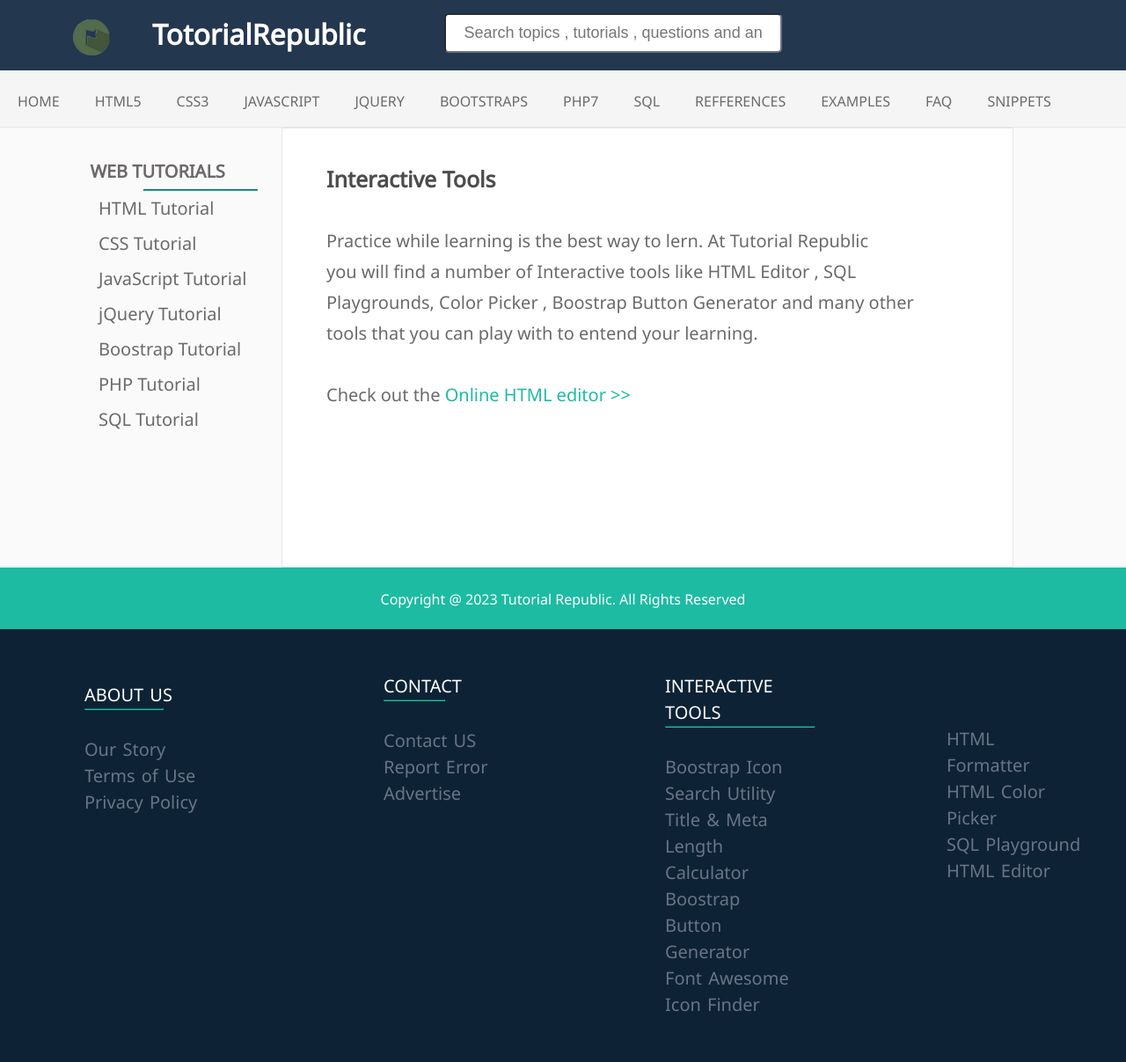
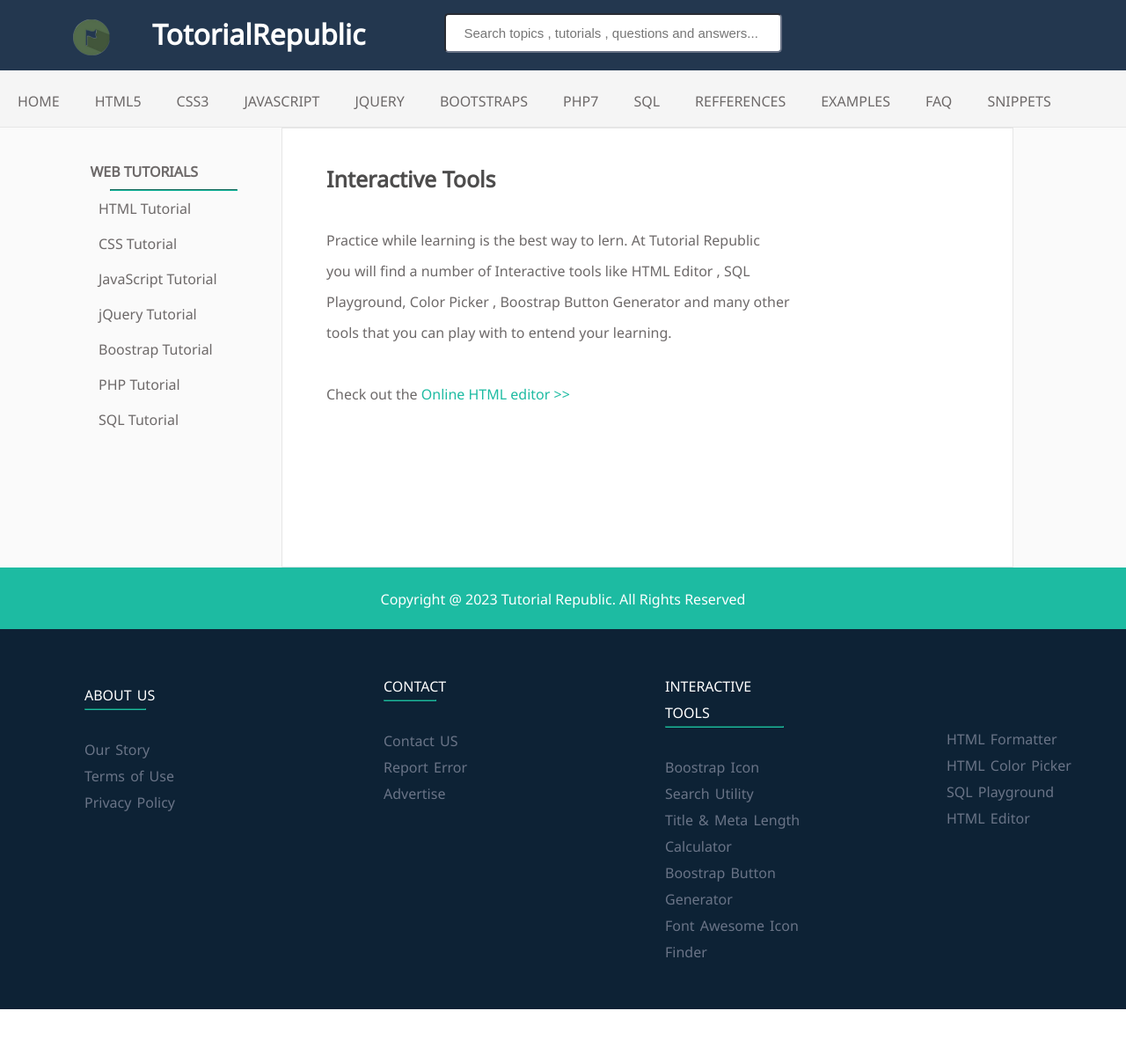
Before and after one commit to Tha-Chansopharong/Tha-Chansopharong.github.io, a PHP site: page / in a window 1280 px wide. Shown: the whole page at 88% size. After the commit the page ends 1147 px from the top, so only its background shows below. Run offline with PHP 8.4, Linux system fonts and the light colour scheme.

Commit message:
new updated

```diff
--- a/Homework-01/index.html
+++ b/Homework-01/index.html
@@ -44,7 +44,7 @@
         <div class="content">
             <div class="left-sidebar">
                 <h4>WEB TUTORIALS</h4>
-                <hr style="width: 130px; border-color: #1dbba2; margin-left: 163px;">
+                <hr style="width: 145px; border-color: #1dbba2; margin-left: 125px;">
                 <ol>
                     <li>HTML Tutorial</li>
                     <li>CSS Tutorial</li>
@@ -63,7 +63,7 @@
                     Practice while learning is the best way to lern. At Tutorial Republic <br> you
                     will find a number of Interactive tools like HTML Editor , SQL <br>
 
-                    Playgrounds, Color Picker , Boostrap Button Generator and many other <br> tools
+                    Playground, Color Picker , Boostrap Button Generator and many other <br> tools
                     that you can play with to entend your learning. <br><br>
 
                     Check out the  <a style="text-decoration: none; color: #1dbba2;" href="#">Online HTML editor >></a>
@@ -87,7 +87,7 @@
             <div class="About-us">
                 <ol>
                     <li style="color: white; ">ABOUT US</li>
-                    <hr style="width: 90px; border-color: #1dbba2;"><br>
+                    <hr style="width: 70px; border-color: #1dbba2;"><br>
                     <li>Our Story</li>
                     <li>Terms of Use</li>
                     <li>Privacy Policy</li>
@@ -96,7 +96,7 @@
             <div class="Contact">
                 <ol>
                     <li style="color: white;">CONTACT
-                    <hr style="width: 70px; border-color: #1dbba2;">
+                    <hr style="width: 60px; border-color: #1dbba2;">
                     </li><br>
                     <li>Contact US</li>
                     <li>Report Error</li>
@@ -106,7 +106,7 @@
             <div class="Interactiv-tools">
                 <ol>
                     <li style="color: white;">INTERACTIVE TOOLS
-                    <hr style="width: 170px; border-color: #1dbba2;">
+                    <hr style="width: 135px; border-color: #1dbba2;">
                     </li><br>
                     <li>Boostrap Icon Search Utility</li>
                     <li>Title & Meta Length Calculator</li>
--- a/Homework-01/styles.css
+++ b/Homework-01/styles.css
@@ -50,7 +50,7 @@
     color: #f8f6f3;
     border-color: #6a7487;
     border-radius: 5px;
-    font-size: 18px;
+    font-size: 15px;
   }
 
 
@@ -90,7 +90,7 @@
     height: 500px;
     background-color: blueviolet;
     display: flex;
-    font-size: 20px;
+    font-size: 16px;
 
 }
 .left-sidebar{
@@ -147,7 +147,7 @@
     line-height: 30px;
     word-spacing: 2px;
     color: #6a7487;
-    font-size: 20px;
+    /* font-size: 20px; */
 }
 .About-us{
     width: 25%;
```
